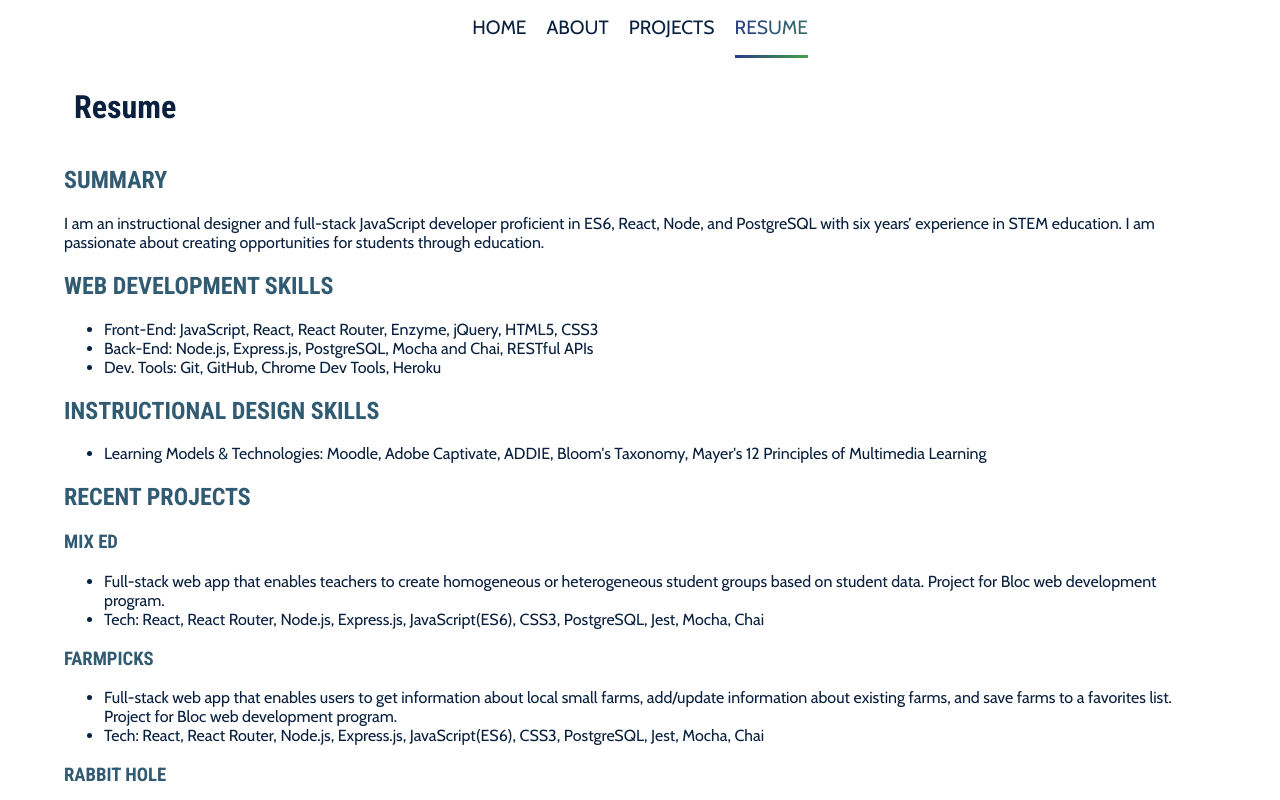
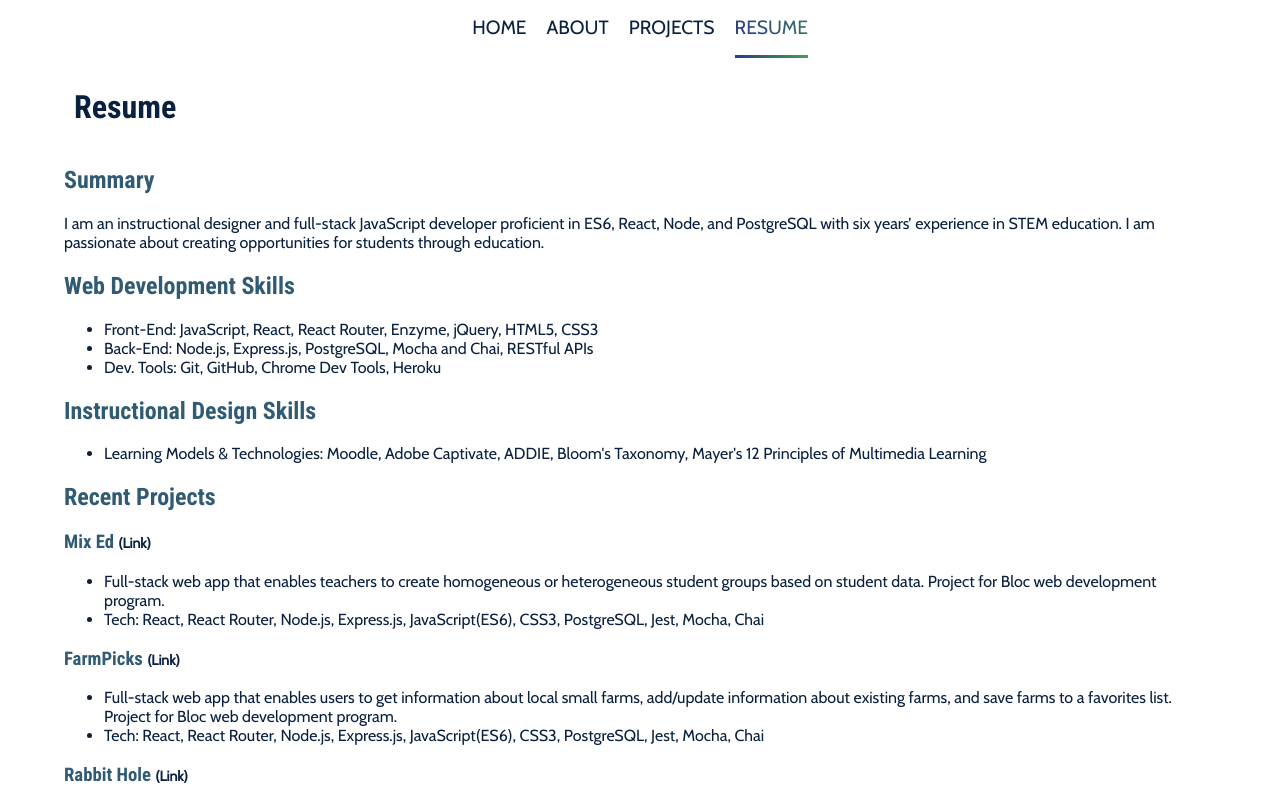
Before and after one commit to rise-erpelding/portfolio-2020, a React (Create React App) app: page /resume in a window 1280 px wide. Shown: the top 800 px of the page. Built offline with nearby package versions, Linux system fonts and the light colour scheme.

Commit message:
updated resume headings

```diff
--- a/src/App.css
+++ b/src/App.css
@@ -14,10 +14,32 @@
   font-family: 'Roboto Condensed';
 }
 
-.resume-heading {
+.resume-heading,
+.resume-heading--with-link {
   font-family: 'Roboto Condensed';
-  text-transform: uppercase;
   color: #315B73;
+}
+
+.resume-heading--with-link > a {
+  cursor: pointer;
+  text-decoration: none;
+  color: #09203f;
+  font-family: 'Cabin';
+  font-size: 14px;
+}
+
+.resume-heading--with-link > a:hover {
+  background: #283c86;
+  background: -webkit-linear-gradient(to left, #45a247, #283c86);
+  background: linear-gradient(to left, #45a247, #283c86);
+  background-size: 100%;
+  background-repeat: repeat;
+  background-clip: text;
+  -webkit-background-clip: text;
+  -webkit-text-fill-color: transparent;
+  -moz-background-clip: text;
+  -moz-text-fill-color: transparent;
+  transition: 0.2s ease-in;
 }
 
 /* hero */
--- a/src/routes/Resume/Resume.js
+++ b/src/routes/Resume/Resume.js
@@ -1,6 +1,6 @@
 import React from 'react';
 import Header from '../../components/Header/Header';
-import { ResHeading, ResSectionHeading } from '../../utils/headings';
+import { ResHeading, ResSectionHeading, ResSectionHeadingWithLink } from '../../utils/headings';
 
 const Resume = () => (
   <>
@@ -29,7 +29,11 @@ const Resume = () => (
         </li>
       </ul>
       <ResHeading heading="Recent Projects" />
-      <ResSectionHeading heading="Mix Ed" />
+      <ResSectionHeadingWithLink
+        heading="Mix Ed"
+        href="https://mixed-app.vercel.app/"
+        aria="link to Mix Ed project"
+      />
       <ul>
         <li>
         Full-stack web app that enables teachers to create homogeneous or heterogeneous student
@@ -40,7 +44,11 @@ const Resume = () => (
           Jest, Mocha, Chai
         </li>
       </ul>
-      <ResSectionHeading heading="FarmPicks" />
+      <ResSectionHeadingWithLink
+        heading="FarmPicks"
+        href="https://farmpicks.vercel.app/"
+        aria="link to FarmPicks project"
+      />
       <ul>
         <li>
           Full-stack web app that enables users to get information about local small farms,
@@ -52,7 +60,11 @@ const Resume = () => (
           Jest, Mocha, Chai
         </li>
       </ul>
-      <ResSectionHeading heading="Rabbit Hole" />
+      <ResSectionHeadingWithLink
+        heading="Rabbit Hole"
+        href="https://rise-erpelding.github.io/rabbit-hole/"
+        aria="link to Rabbit Hole project"
+      />
       <ul>
         <li>
           jQuery web app that uses ListenNotes and Dandelion APIs to enable users to search
@@ -63,7 +75,11 @@ const Resume = () => (
           Tech: JavaScript(ES6), HTML5, CSS3, jQuery
         </li>
       </ul>
-      <ResSectionHeading heading="GRE Vocabulary Quiz" />
+      <ResSectionHeadingWithLink
+        heading="GRE Vocabulary Quiz"
+        href="https://rise-erpelding.github.io/jquery-quiz-app/"
+        aria="link to GRE Vocabulary Quiz project"
+      />
       <ul>
         <li>
           jQuery web app that helps users to study English vocabulary words that may appear
--- a/src/utils/headings.js
+++ b/src/utils/headings.js
@@ -27,3 +27,20 @@ export function ResSectionHeading(props) {
     <h3 className="resume-heading">{heading}</h3>
   );
 }
+
+export function ResSectionHeadingWithLink(props) {
+  const { heading, href, aria } = props;
+  return (
+    <h3 className="resume-heading--with-link">{heading}
+      {' '}
+      <a
+        href={href}
+        target="_blank"
+        rel="noopener noreferrer"
+        aria-label={aria}
+      >
+        (Link)
+      </a>
+    </h3>
+  );
+}
```
